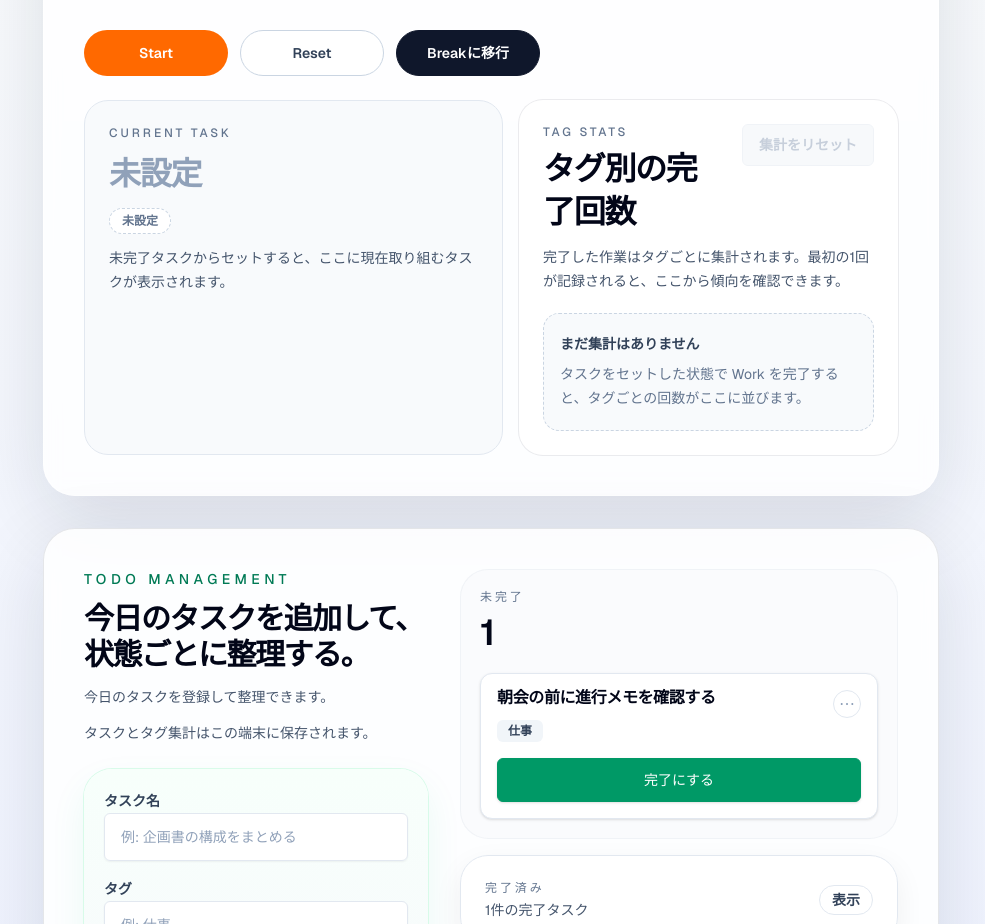
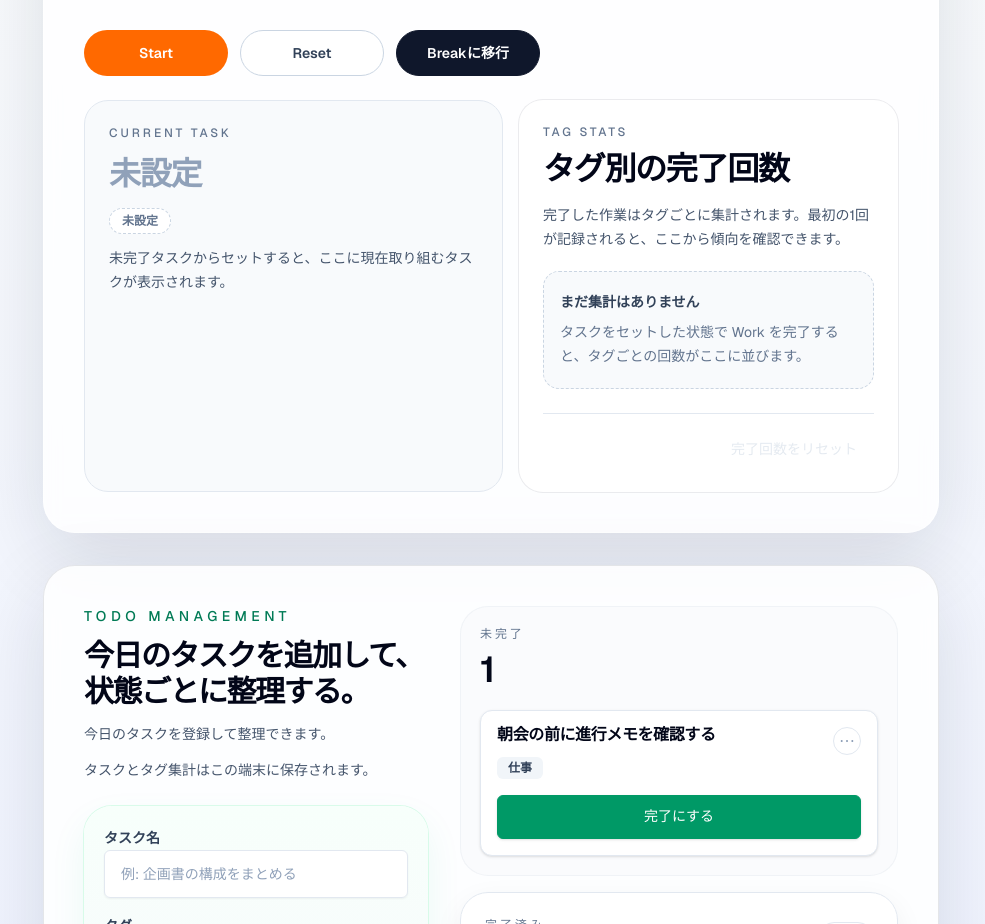
Before and after one commit to arakink/pomo-list, a Next.js app: page / in a window 1280 px wide. Shown: the part 813-1737 px from the top of the page, without its empty margins (149-1134 px from the left). Built offline with nearby package versions, Linux system fonts and the light colour scheme.

Commit message:
refactor: タグ統計セクションのUIを改善し、リセットボタンのスタイルを更新

```diff
--- a/components/timer-panel.tsx
+++ b/components/timer-panel.tsx
@@ -410,7 +410,6 @@ export function TimerPanel({
         </section>
 
         <section className="rounded-[1.5rem] bg-white p-5 ring-1 ring-slate-900/8 sm:p-6">
-          <div className="flex flex-col gap-4 sm:flex-row sm:items-start sm:justify-between">
           <div className="space-y-2">
             <h2 className="text-xs font-medium uppercase tracking-[0.24em] text-slate-500">
               Tag Stats
@@ -418,17 +417,6 @@ export function TimerPanel({
             <p className="text-2xl font-semibold tracking-[-0.04em] text-slate-950 sm:text-[2rem]">
               タグ別の完了回数
             </p>
-            </div>
-            <div className="flex items-start sm:items-end">
-              <Button
-                onClick={() => setIsConfirmingStatsReset(true)}
-                disabled={!hasTagStats}
-                variant="destructive"
-                className="h-auto rounded-2xl border-rose-100 bg-rose-50 px-4 py-2.5 text-sm font-semibold text-rose-700 shadow-none hover:border-rose-200 hover:bg-rose-100 disabled:border-slate-200 disabled:bg-slate-100 disabled:text-slate-400"
-              >
-                集計をリセット
-              </Button>
-            </div>
           </div>
           <p className="mt-3 text-sm leading-6 text-slate-600">
             {getTagStatsDescription(tagStats)}
@@ -442,7 +430,7 @@ export function TimerPanel({
                 return (
                   <li
                     key={getTagStatKey(stat.tag)}
-                    className="flex items-center justify-between rounded-2xl bg-slate-50 px-4 py-3"
+                    className="flex items-center justify-between border-t border-slate-200 px-1 py-4 first:border-t-0 first:pt-0 last:pb-0"
                   >
                     <div className="flex items-center gap-3">
                       <span className="inline-flex rounded-full bg-orange-100 px-3 py-1 text-xs font-semibold text-orange-800">
@@ -469,6 +457,17 @@ export function TimerPanel({
               </p>
             </div>
           )}
+
+          <div className="mt-6 flex justify-end border-t border-slate-200 pt-4">
+            <Button
+              onClick={() => setIsConfirmingStatsReset(true)}
+              disabled={!hasTagStats}
+              variant="ghost"
+              className="h-auto rounded-xl px-2 py-1.5 text-sm font-medium text-slate-500 shadow-none hover:bg-slate-100 hover:text-rose-600 disabled:bg-transparent disabled:text-slate-300"
+            >
+              完了回数をリセット
+            </Button>
+          </div>
         </section>
       </div>
 
```
Lines whose indentation alone changed are shown as unchanged.
